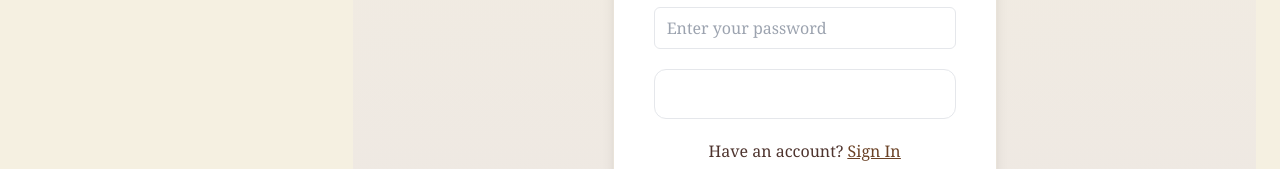
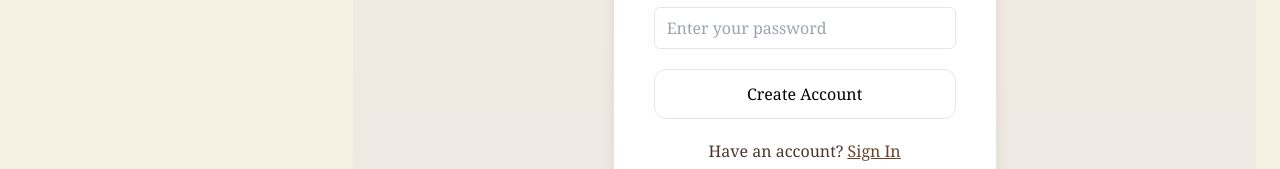
Before and after one commit to Noskathon-Lite/Rachana_Yatra, a React (Vite) app in the folder client/: page /signup in a window 1280 px wide. Shown: the part 569-738 px from the top of the page. Built offline with nearby package versions, Linux system fonts and the light colour scheme.

Commit message:
login-signup-button-css

```diff
--- a/client/src/component/Login.jsx
+++ b/client/src/component/Login.jsx
@@ -86,7 +86,7 @@ function Login() {
               type="submit"
               disabled={loading}
               value={loading ? "Loading..." : "Login"}
-              className="cursor-pointer bg-[#7b7047] text-black py-3 rounded-xl hover:bg-[#6E4B31] transition duration-300 w-full"
+              className="cursor-pointer  bg-orange-100 text-black py-3 rounded-xl hover:bg-[#dda377]  transition duration-300 w-full"
             />
           </div>
         </form>
--- a/client/src/component/Signup.jsx
+++ b/client/src/component/Signup.jsx
@@ -101,7 +101,7 @@ function Signup() {
               type="submit"
               disabled={loading}
               value={loading ? "Loading..." : "Create Account"}
-              className="cursor-pointer  bg-[#8e8256] text-white py-3 rounded-xl hover:bg-[#6E4B31] transition duration-300 w-full"
+              className="cursor-pointer  bg-orange-100 text-black py-3 rounded-xl hover:bg-[#dda377] transition duration-300 w-full"
             />
           </div>
         </form>
```
